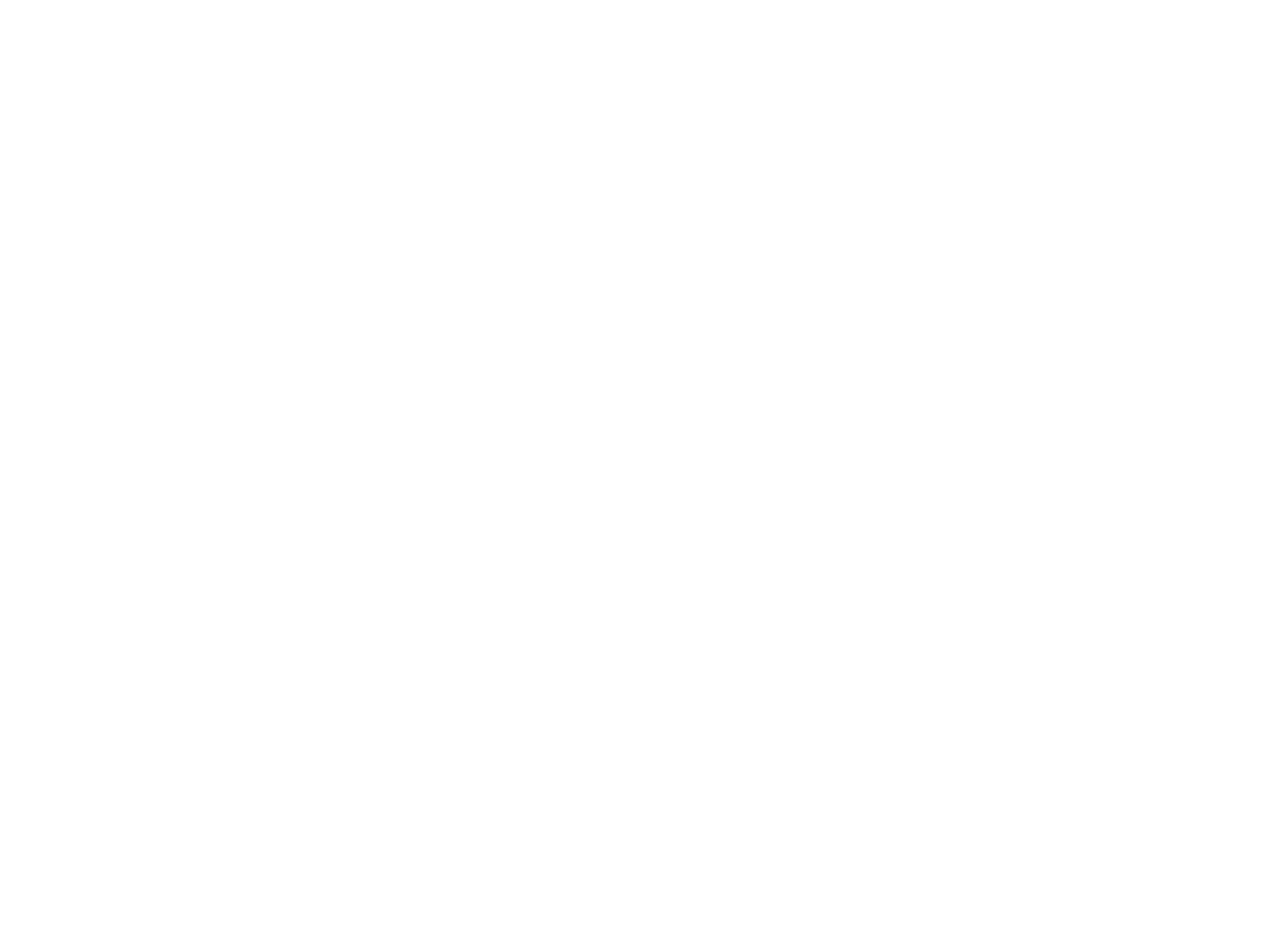
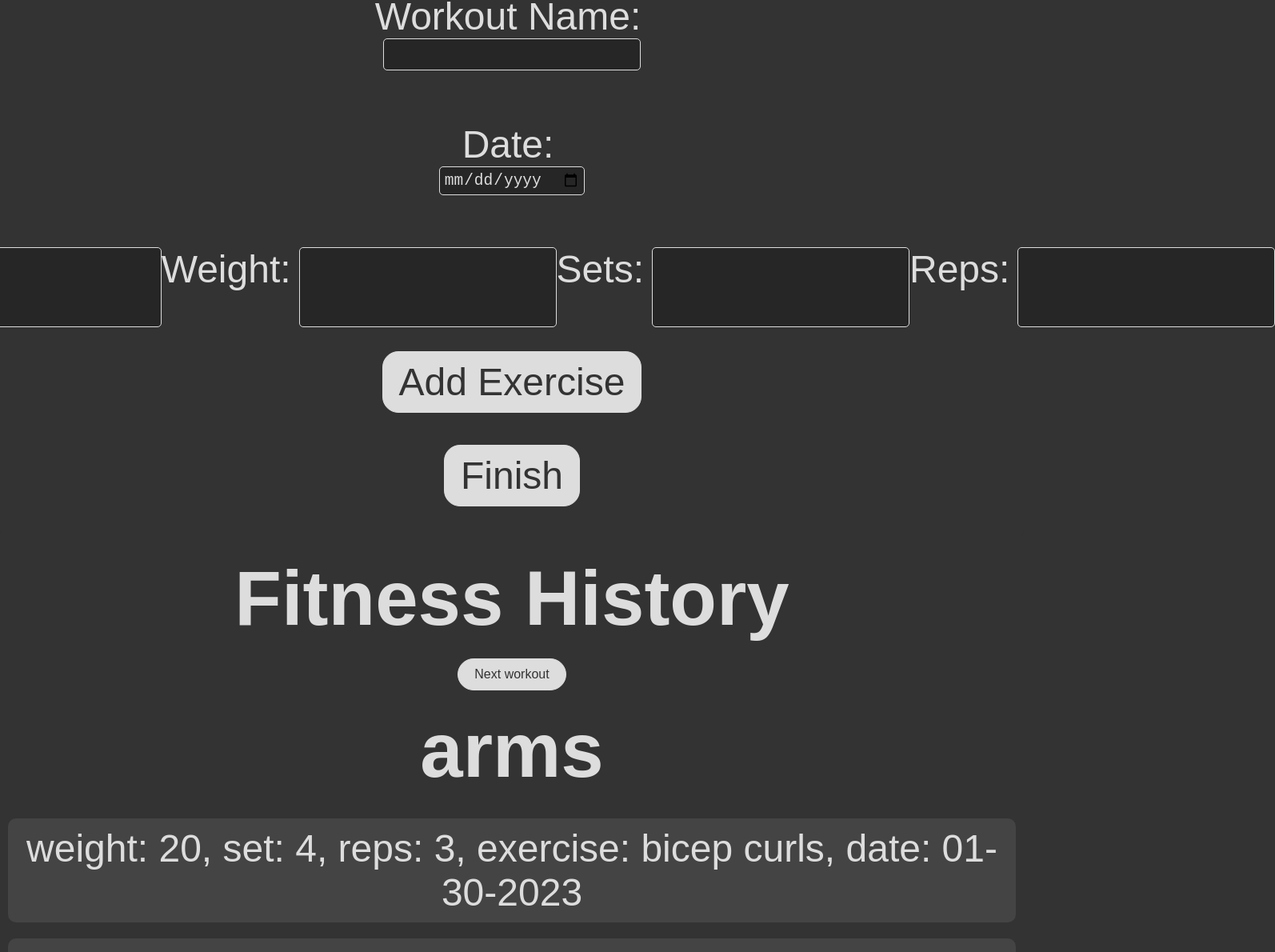
Before and after one commit to Arspeke8/project-3-moon-client, a React (Create React App) app: page / in a window 1280 px wide. Shown: the part 45-1235 px from the top of the page at 80% size, 1594 px wide, since content can reach past the window. Before the commit the page ends 800 px from the top, so only its background shows below. Built offline with nearby package versions, Linux system fonts and the light colour scheme.

Commit message:
created workoutForm and FitnessHistory

```diff
--- a/src/App.js
+++ b/src/App.js
@@ -1,6 +1,8 @@
 import logo from './logo.svg';
 import './App.css';
 import { Home } from './Home'
+import WorkoutForm from './components/WorkoutForm.js';
+import FitnessHistory from './components/FitnessHistory';
 
 // const client = ApolloClient({
 //   uri:'https://my-server-url.heroku.com/graphql',
@@ -11,6 +13,8 @@
   return (
     <div className="App">
       <Home/>
+      <WorkoutForm/>
+      <FitnessHistory/>
     </div>
   );
 }
--- /dev/null
+++ b/src/components/FitnessDataList.json
@@ -0,0 +1,43 @@
+[
+  {
+    "name": "arms",
+    "date": "01-30-2023",
+    "exercises": [
+      {
+        "weight": 20,
+        "set": 4,
+        "reps": 3,
+        "exercise": "bicep curls",
+        "date": "01-30-2023"
+      },
+      {
+        "weight": 20,
+        "set": 4,
+        "reps": 3,
+        "exercise": "hammer curls",
+        "date": "01-30-2023"
+      }
+    ]
+  },
+  {
+    "name": "chest",
+    "date": "01-30-2023",
+    "exercises": [
+      {
+        "weight": 20,
+        "set": 4,
+        "reps": 3,
+        "exercise": "chest press",
+        "date": "01-30-2023"
+      },
+      {
+        "weight": 20,
+        "set": 4,
+        "reps": 3,
+        "exercise": "bench press",
+        "date": "01-30-2023"
+      },
+      { "weight": 20, "set": 4, "reps": 3, "exercise": "push up", "date": "01-30-2023" }
+    ]
+  }
+]
--- /dev/null
+++ b/src/components/FitnessHistory.css
@@ -0,0 +1,39 @@
+body {
+    background-color: #333;
+    color: #ddd;
+    font-family: sans-serif;
+}
+
+h1, h2 {
+    text-align: center;
+    margin: 20px 0;
+    font-size: 6em;
+}
+
+button {
+    background-color: #ddd;
+    color: #333;
+    border-radius: 20px;
+    padding: 10px 20px;
+    margin: 20px auto;
+    display: block;
+    font-size: 1em;
+}
+
+ul {
+    list-style: none;
+    margin: 0;
+    padding: 0;
+    display: flex;
+    flex-direction: column;
+    align-items: center;
+}
+
+li {
+    background-color: #444;
+    color: #ddd;
+    padding: 10px;
+    margin: 10px;
+    border-radius: 10px;
+    font-size: 3em;
+}
--- /dev/null
+++ b/src/components/FitnessHistory.js
@@ -0,0 +1,42 @@
+
+
+import React from 'react';
+import { useState } from 'react';
+import fitnessData  from './FitnessDataList.json'
+import './FitnessHistory.css';
+
+
+
+const FitnessHistory = () => {
+    let [i, setIndex] = useState(0)
+
+    function nextWorkout() {
+        // console.log({i})
+        // console.log({length:fitnessData.length})
+        setIndex(i + 1 < fitnessData.length ? i + 1 : 0);
+        if (i + 1 >= fitnessData.length){
+            setIndex(0);
+        } else {
+            setIndex(i + 1);
+        }
+        // DO NOT: i = i + 1
+        // setIndex(1)
+    }
+
+return (
+    <div>
+        <h1>Fitness History</h1>
+        <button onClick = {()=>{nextWorkout()}}>Next workout</button>
+        <h2>{fitnessData[i].name}</h2>
+        <ul>
+            {fitnessData[i].exercises.map((data, index) => (
+                <li key={index}>
+                    weight: {data.weight}, set: {data.set}, reps: {data.reps}, exercise: {data.exercise}, date: {data.date}
+                </li>
+            ))}
+        </ul>
+    </div>
+    );
+};
+
+export default FitnessHistory;
--- /dev/null
+++ b/src/components/WorkoutForm.css
@@ -0,0 +1,40 @@
+form {
+    display: flex;
+    flex-direction: column;
+    align-items: center;
+    background-color: #333;
+    padding: 20px;
+    border-radius: 10px;
+    font-size: 3em;
+}
+
+label {
+    margin-right: 10px;
+    color: #ddd;
+}
+
+input {
+    margin-bottom: 10px;
+    background-color: #262626;
+    border-radius: 5px;
+    color:#ddd;
+    border: 1px solid #ddd;
+    padding: 5px;
+    font-size: .5em;
+}
+
+button {
+    margin-top: 10px;
+    background-color: #ddd;
+    color: #1c1c1c;
+    border-radius: 5px;
+    padding: 10px 20px;
+    border: 1px solid #ddd;
+    cursor: pointer;
+    font-size: 1em;
+}
+
+.exercise-row {
+    display: flex;
+    justify-content: space-between;
+}
--- /dev/null
+++ b/src/components/WorkoutForm.js
@@ -0,0 +1,60 @@
+import React, { useState } from 'react';
+import './WorkoutForm.css'
+
+export const WorkoutForm = () => {
+    const [workoutName, setWorkoutName] = useState("");
+    const [date, setDate] = useState("");
+    const [exercises, setExercises] = useState([
+        { exercise: "", weight: "", sets: "", reps: "" }
+    ]);
+
+    const handleWorkoutNameChange = event => {
+        setWorkoutName(event.target.value);
+    }
+
+    const handleDateChange = event => {
+        setDate(event.target.value);
+    }
+
+    const handleExerciseChange = (event, index) => {
+        const newExercises = [...exercises];
+        newExercises[index][event.target.name] = event.target.value;
+        setExercises(newExercises);
+    }
+
+    const handleAddExercise = () => {
+        setExercises([...exercises, { exercise: "", weight: "", sets: "", reps: "" }]);
+    }
+
+    const handleFinish = event => {
+        event.preventDefault();
+        // code for handling form submission goes here
+    }
+
+    return (
+        <form onSubmit={handleFinish}>
+            <label>Workout Name:</label>
+            <input type="text" value={workoutName} onChange={handleWorkoutNameChange} />
+            <br />
+            <label>Date:</label>
+            <input type="date" value={date} onChange={handleDateChange} />
+            <br />
+            {exercises.map((exercise, index) => (
+                <div key={index} className="exercise-row">
+                    <label>Exercise {index + 1}:</label>
+                    <input type="text" name="exercise" value={exercise.exercise} onChange={event => handleExerciseChange(event, index)} />
+                    <label>Weight:</label>
+                    <input type="text" name="weight" value={exercise.weight} onChange={event => handleExerciseChange(event, index)} />
+                    <label>Sets:</label>
+                    <input type="text" name="sets" value={exercise.sets} onChange={event => handleExerciseChange(event, index)} />
+                    <label>Reps:</label>
+                    <input type="text" name="reps" value={exercise.reps} onChange={event => handleExerciseChange(event, index)} />
+                </div>
+            ))}
+            <button type="button" onClick={handleAddExercise}>Add Exercise</button>
+            <button type="submit">Finish</button>
+        </form>
+    );
+}
+
+export default WorkoutForm;
```
Also changed, not shown: src/data.json (deleted, +0 -8 lines), 2 other files (tests, documents, lock files or other folders).
